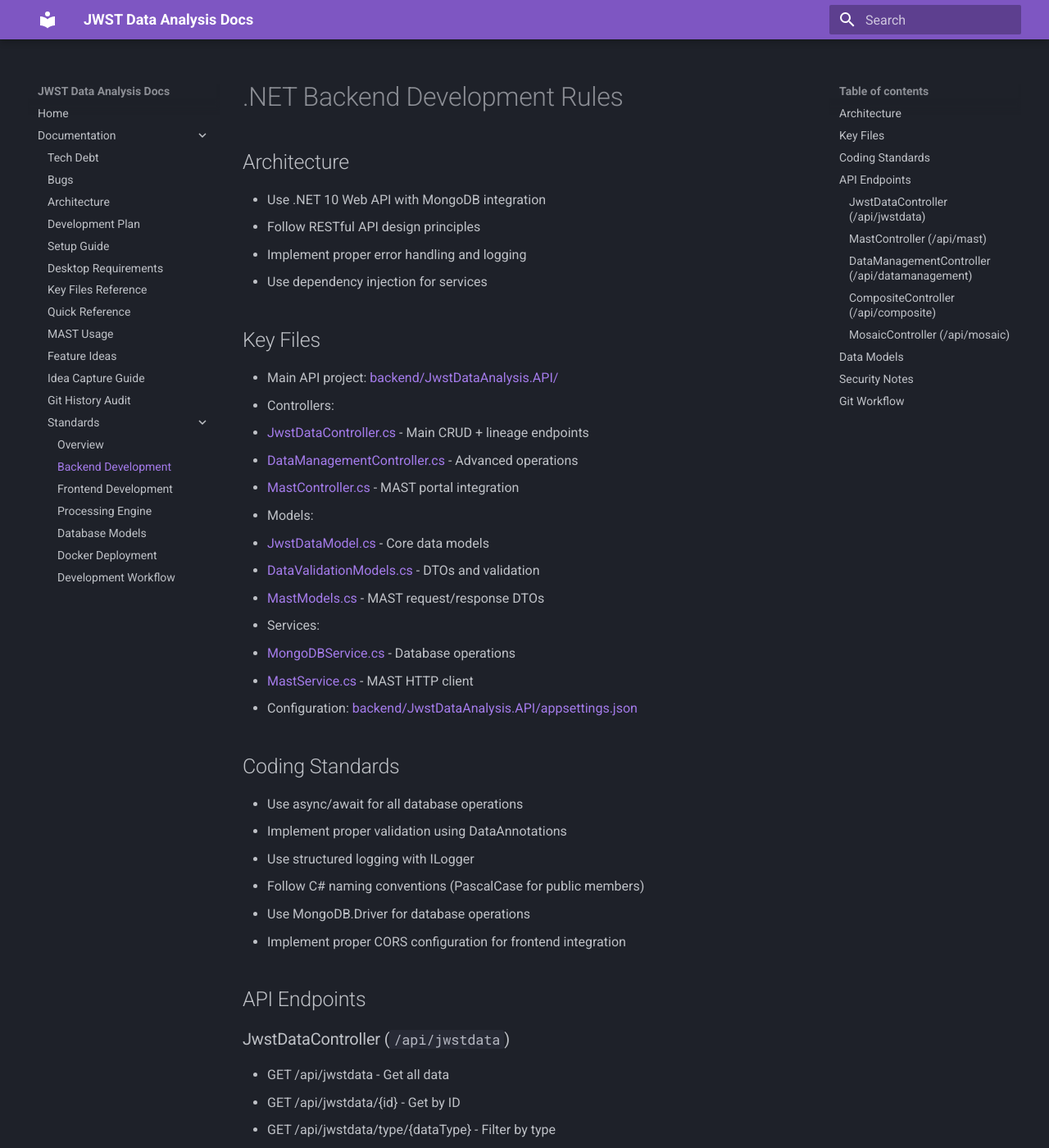
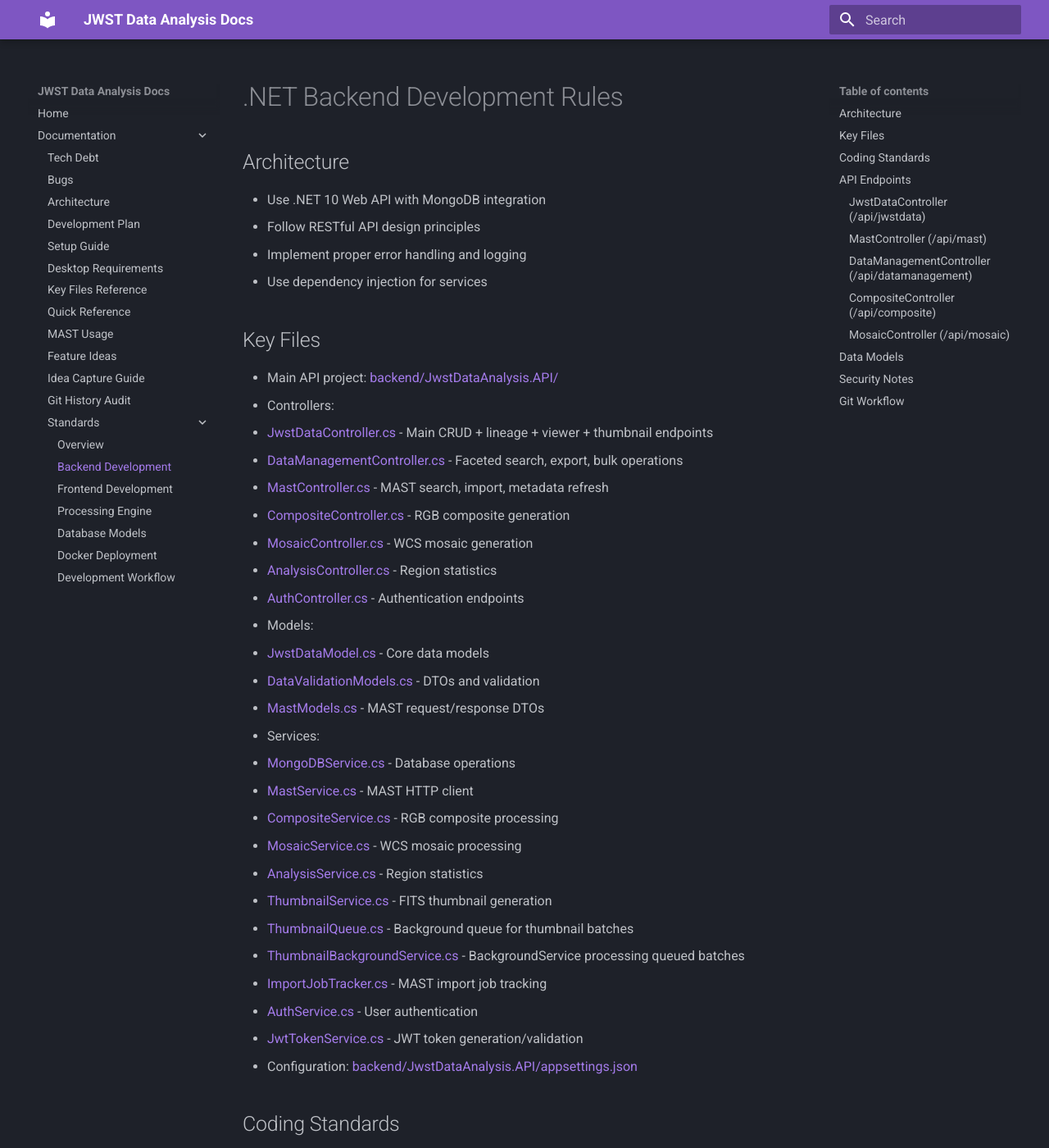
Before and after one commit to Snoww3d/jwst-data-analysis, an MkDocs documentation site: the page built from docs/standards/backend-development.md, in a window 1280 px wide and 1400 px high. Shown: the whole window at 82% size. Built offline with MkDocs 1.6.1 and Material for MkDocs 9.7.7, drawn with Linux system fonts in a browser that asks for light colours; some of the changed text lies outside the part shown.

Commit message:
docs: update backend service documentation for thumbnail queue and missing services (#316)
Architecture, key-files, quick-reference, and backend-development docs
were stale — missing most services added since Phase 3 (Composite, Mosaic,
Analysis, Auth, Thumbnail, ImportJobTracker). The backend service layer
diagram only showed MongoDBService and MastService.

This brings all documentation in sync with the current codebase.

Co-authored-by: Claude Opus 4.6 <noreply@anthropic.com>

```diff
--- a/docs/standards/backend-development.md
+++ b/docs/standards/backend-development.md
@@ -11,9 +11,13 @@
 
 - Main API project: [backend/JwstDataAnalysis.API/](https://github.com/Snoww3d/jwst-data-analysis/tree/main/backend/JwstDataAnalysis.API)
 - Controllers:
-  - [JwstDataController.cs](https://github.com/Snoww3d/jwst-data-analysis/blob/main/backend/JwstDataAnalysis.API/Controllers/JwstDataController.cs) - Main CRUD + lineage endpoints
-  - [DataManagementController.cs](https://github.com/Snoww3d/jwst-data-analysis/blob/main/backend/JwstDataAnalysis.API/Controllers/DataManagementController.cs) - Advanced operations
-  - [MastController.cs](https://github.com/Snoww3d/jwst-data-analysis/blob/main/backend/JwstDataAnalysis.API/Controllers/MastController.cs) - MAST portal integration
+  - [JwstDataController.cs](https://github.com/Snoww3d/jwst-data-analysis/blob/main/backend/JwstDataAnalysis.API/Controllers/JwstDataController.cs) - Main CRUD + lineage + viewer + thumbnail endpoints
+  - [DataManagementController.cs](https://github.com/Snoww3d/jwst-data-analysis/blob/main/backend/JwstDataAnalysis.API/Controllers/DataManagementController.cs) - Faceted search, export, bulk operations
+  - [MastController.cs](https://github.com/Snoww3d/jwst-data-analysis/blob/main/backend/JwstDataAnalysis.API/Controllers/MastController.cs) - MAST search, import, metadata refresh
+  - [CompositeController.cs](https://github.com/Snoww3d/jwst-data-analysis/blob/main/backend/JwstDataAnalysis.API/Controllers/CompositeController.cs) - RGB composite generation
+  - [MosaicController.cs](https://github.com/Snoww3d/jwst-data-analysis/blob/main/backend/JwstDataAnalysis.API/Controllers/MosaicController.cs) - WCS mosaic generation
+  - [AnalysisController.cs](https://github.com/Snoww3d/jwst-data-analysis/blob/main/backend/JwstDataAnalysis.API/Controllers/AnalysisController.cs) - Region statistics
+  - [AuthController.cs](https://github.com/Snoww3d/jwst-data-analysis/blob/main/backend/JwstDataAnalysis.API/Controllers/AuthController.cs) - Authentication endpoints
 - Models:
   - [JwstDataModel.cs](https://github.com/Snoww3d/jwst-data-analysis/blob/main/backend/JwstDataAnalysis.API/Models/JwstDataModel.cs) - Core data models
   - [DataValidationModels.cs](https://github.com/Snoww3d/jwst-data-analysis/blob/main/backend/JwstDataAnalysis.API/Models/DataValidationModels.cs) - DTOs and validation
@@ -21,6 +25,15 @@
 - Services:
   - [MongoDBService.cs](https://github.com/Snoww3d/jwst-data-analysis/blob/main/backend/JwstDataAnalysis.API/Services/MongoDBService.cs) - Database operations
   - [MastService.cs](https://github.com/Snoww3d/jwst-data-analysis/blob/main/backend/JwstDataAnalysis.API/Services/MastService.cs) - MAST HTTP client
+  - [CompositeService.cs](https://github.com/Snoww3d/jwst-data-analysis/blob/main/backend/JwstDataAnalysis.API/Services/CompositeService.cs) - RGB composite processing
+  - [MosaicService.cs](https://github.com/Snoww3d/jwst-data-analysis/blob/main/backend/JwstDataAnalysis.API/Services/MosaicService.cs) - WCS mosaic processing
+  - [AnalysisService.cs](https://github.com/Snoww3d/jwst-data-analysis/blob/main/backend/JwstDataAnalysis.API/Services/AnalysisService.cs) - Region statistics
+  - [ThumbnailService.cs](https://github.com/Snoww3d/jwst-data-analysis/blob/main/backend/JwstDataAnalysis.API/Services/ThumbnailService.cs) - FITS thumbnail generation
+  - [ThumbnailQueue.cs](https://github.com/Snoww3d/jwst-data-analysis/blob/main/backend/JwstDataAnalysis.API/Services/ThumbnailQueue.cs) - Background queue for thumbnail batches
+  - [ThumbnailBackgroundService.cs](https://github.com/Snoww3d/jwst-data-analysis/blob/main/backend/JwstDataAnalysis.API/Services/ThumbnailBackgroundService.cs) - BackgroundService processing queued batches
+  - [ImportJobTracker.cs](https://github.com/Snoww3d/jwst-data-analysis/blob/main/backend/JwstDataAnalysis.API/Services/ImportJobTracker.cs) - MAST import job tracking
+  - [AuthService.cs](https://github.com/Snoww3d/jwst-data-analysis/blob/main/backend/JwstDataAnalysis.API/Services/AuthService.cs) - User authentication
+  - [JwtTokenService.cs](https://github.com/Snoww3d/jwst-data-analysis/blob/main/backend/JwstDataAnalysis.API/Services/JwtTokenService.cs) - JWT token generation/validation
 - Configuration: [backend/JwstDataAnalysis.API/appsettings.json](https://github.com/Snoww3d/jwst-data-analysis/blob/main/backend/JwstDataAnalysis.API/appsettings.json)
 
 ## Coding Standards
@@ -48,6 +61,8 @@
 - GET /api/jwstdata/lineage - Get all lineage groups
 - GET /api/jwstdata/lineage/{observationBaseId} - Get lineage for observation
 - POST /api/jwstdata/migrate/processing-levels - Backfill processing levels
+- POST /api/jwstdata/thumbnails/generate - Queue thumbnail generation for all viewable records without thumbnails
+- GET /api/jwstdata/{id}/thumbnail - Get thumbnail image for a record
 
 ### MastController (`/api/mast`)
 
```
Also changed, not shown: docs/architecture.md (+34 -4 lines), docs/key-files.md (+3 -0 lines), docs/quick-reference.md (+4 -0 lines).
